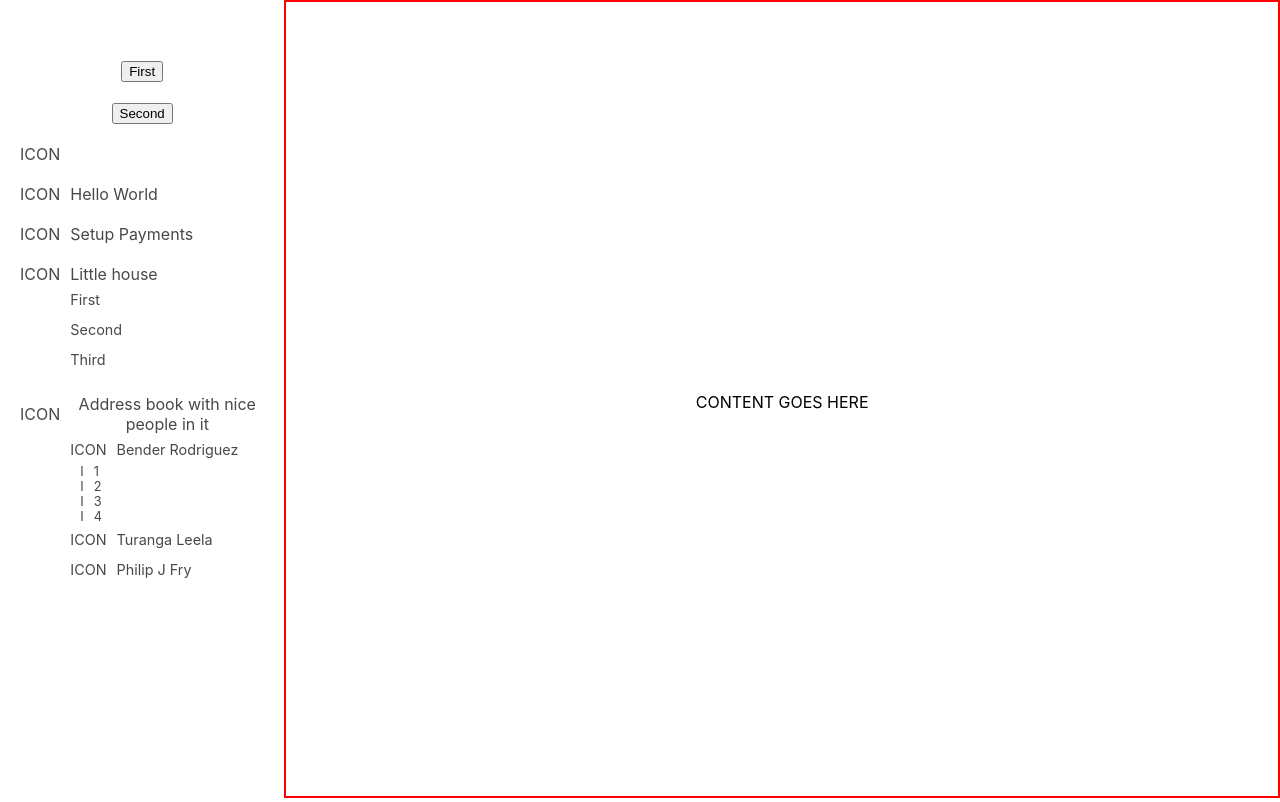
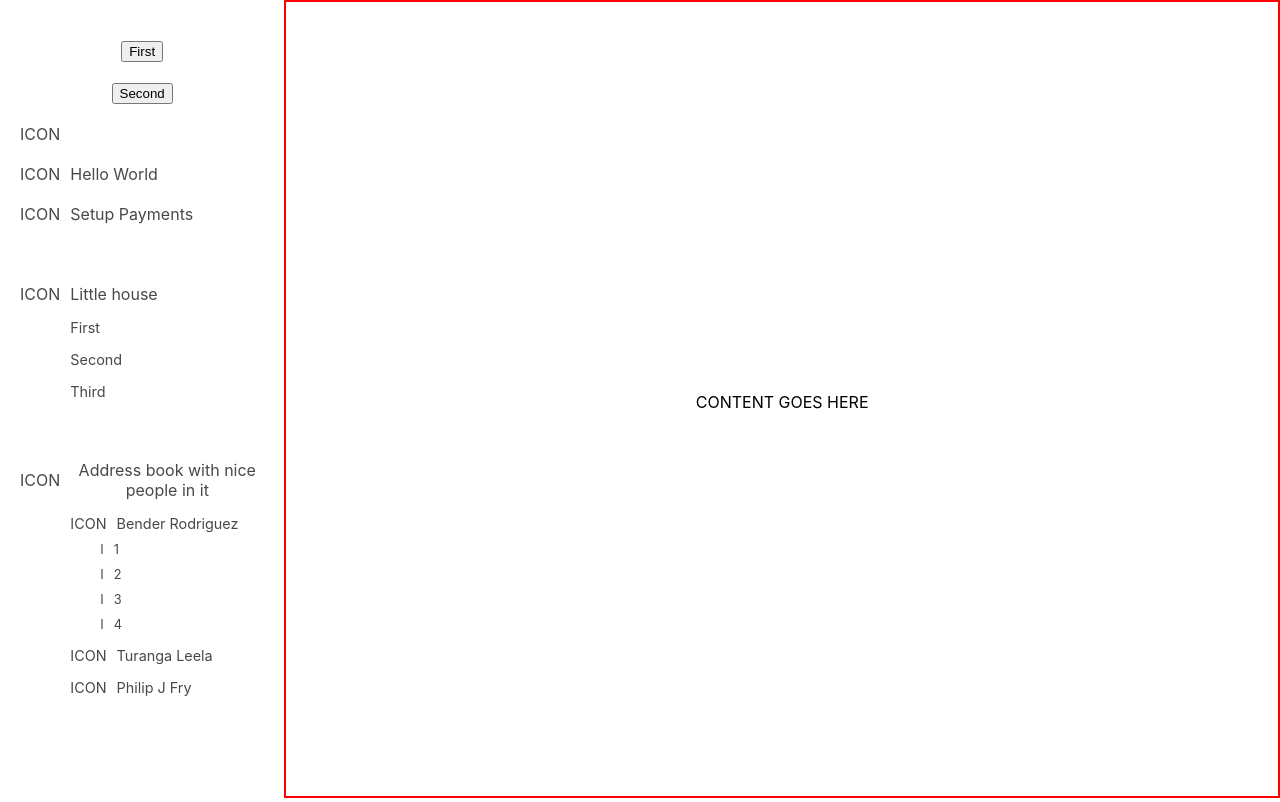
Before and after one commit to cpmech/rcomps, a React (Create React App) app: page / in a window 1280 px wide. Built offline with nearby package versions, Linux system fonts and the light colour scheme.

Commit message:
Improve MenuVert

```diff
--- a/src/components/layout/RcMenuEntry.ts
+++ b/src/components/layout/RcMenuEntry.ts
@@ -19,4 +19,5 @@ export interface RcMenuEntry {
   label?: string;
   onClick?: () => void;
   entries?: RcMenuSubEntry[];
+  separator?: boolean;
 }
--- a/src/components/layout/RcMenuVert.tsx
+++ b/src/components/layout/RcMenuVert.tsx
@@ -13,13 +13,18 @@ export interface RcMenuVertProps {
   minWidth?: string;
   maxWidth?: string;
 
-  paddingVert?: string;
+  paddingTop?: string;
+  paddingBottom?: string;
   paddingHoriz?: string;
   gapVertEntries?: string;
+  gapVertEntriesWithoutSub?: string;
+  gapVertSeparator?: string;
   gapVertSubEntries?: string;
   gapVertSubSubEntries?: string;
   gapHorizLabel?: string;
   gapHorizSubLabel?: string;
+  gapHorizSubSubLabel?: string;
+  indentSub?: string;
 
   fontSizeSubEntries?: string;
   fontSizeSubSubEntries?: string;
@@ -38,41 +43,57 @@ export const RcMenuVert: React.FC<RcMenuVertProps> = ({
   minWidth,
   maxWidth,
 
-  paddingVert = '40px',
+  paddingTop = '40px',
+  paddingBottom = '80px',
   paddingHoriz = '20px',
-  gapVertEntries = '20px',
-  gapVertSubEntries = '30px',
+  gapVertEntries = '60px',
+  gapVertEntriesWithoutSub = '20px',
+  gapVertSeparator = '30px',
+  gapVertSubEntries = '15px',
   gapVertSubSubEntries = '10px',
   gapHorizLabel = '10px',
   gapHorizSubLabel = '10px',
+  gapHorizSubSubLabel = '10px',
+  indentSub = '30px',
 
   fontSizeSubEntries = '90%',
   fontSizeSubSubEntries = '80%',
 
   labelWordBreak = false,
   labelSubWordBreak = true,
-  //
 }) => {
-  //
+  const prevWasSeparator = (i: number) => i > 0 && i < entries.length && !!entries[i - 1].separator;
+
+  const hasSubEntries = (i: number) => i >= 0 && i < entries.length && !!entries[i].entries;
+
   const styles = {
     root: css`
       min-width: ${minWidth};
       max-width: ${maxWidth};
-      padding: ${paddingVert} ${paddingHoriz};
+      padding-top: ${paddingTop};
+      padding-bottom: ${paddingBottom};
+      padding-left: ${paddingHoriz};
+      padding-right: ${paddingHoriz};
       ${bgColor ? `background-color: ${bgColor};` : ''}
     `,
 
-    vspaceMain: css`
-      padding-top: ${gapVertEntries};
-    `,
+    vspaceMain: (i: number) =>
+      i === 0
+        ? ''
+        : css`
+            padding-top: ${prevWasSeparator(i)
+              ? gapVertSeparator
+              : hasSubEntries(i)
+              ? gapVertEntries
+              : gapVertEntriesWithoutSub};
+          `,
 
-    vspaceSub: css`
-      padding-top: ${gapVertSubEntries};
-    `,
-
-    vspaceSubSub: css`
-      padding-top: ${gapVertSubSubEntries};
-    `,
+    vspaceSeparator: (i: number) =>
+      i === 0
+        ? ''
+        : css`
+            padding-top: ${gapVertSeparator};
+          `,
 
     entry: css`
       color: ${color};
@@ -107,12 +128,13 @@ export const RcMenuVert: React.FC<RcMenuVertProps> = ({
       display: flex;
       flex-direction: row;
       align-items: center;
+      padding-top: ${gapVertSubEntries};
     `,
 
     labelSubSub: css`
       ${labelSubWordBreak ? `word-break: break-all;` : ''}
       cursor: pointer;
-      margin-left: calc(${gapHorizLabel} + ${gapHorizSubLabel});
+      margin-left: calc(${gapHorizLabel} + ${indentSub});
       font-size: ${fontSizeSubSubEntries};
       :hover {
         color: ${colorHover};
@@ -120,6 +142,7 @@ export const RcMenuVert: React.FC<RcMenuVertProps> = ({
       display: flex;
       flex-direction: row;
       align-items: center;
+      padding-top: ${gapVertSubSubEntries};
     `,
 
     iconSub: css`
@@ -127,14 +150,14 @@ export const RcMenuVert: React.FC<RcMenuVertProps> = ({
     `,
 
     iconSubSub: css`
-      margin-right: ${gapHorizSubLabel};
+      margin-right: ${gapHorizSubSubLabel};
     `,
   };
 
   return (
     <div css={styles.root}>
       {entries.map((entry, i) => (
-        <div key={i} css={styles.vspaceMain}>
+        <div key={i} css={entry.separator ? styles.vspaceSeparator(i) : styles.vspaceMain(i)}>
           {/* given component */}
           {entry.comp}
 
@@ -153,7 +176,7 @@ export const RcMenuVert: React.FC<RcMenuVertProps> = ({
               {entry.entries &&
                 entry.entries.map((sub, j) => (
                   <Fragment key={`${i}-${j}`}>
-                    <div css={styles.vspaceSub}></div>
+                    <div></div>
                     <div css={styles.labelSub} onClick={sub.onClick}>
                       <div css={sub.icon && styles.iconSub}>{sub.icon}</div>
                       <div>{sub.label}</div>
@@ -161,7 +184,7 @@ export const RcMenuVert: React.FC<RcMenuVertProps> = ({
                     {sub.subSubEntries &&
                       sub.subSubEntries.map((subsub, k) => (
                         <Fragment key={`${i}-${j}-${k}`}>
-                          <div css={styles.vspaceSubSub}></div>
+                          <div></div>
                           <div css={styles.labelSubSub} onClick={subsub.onClick}>
                             <div css={subsub.icon && styles.iconSubSub}>{subsub.icon}</div>
                             <div>{subsub.label}</div>
```
